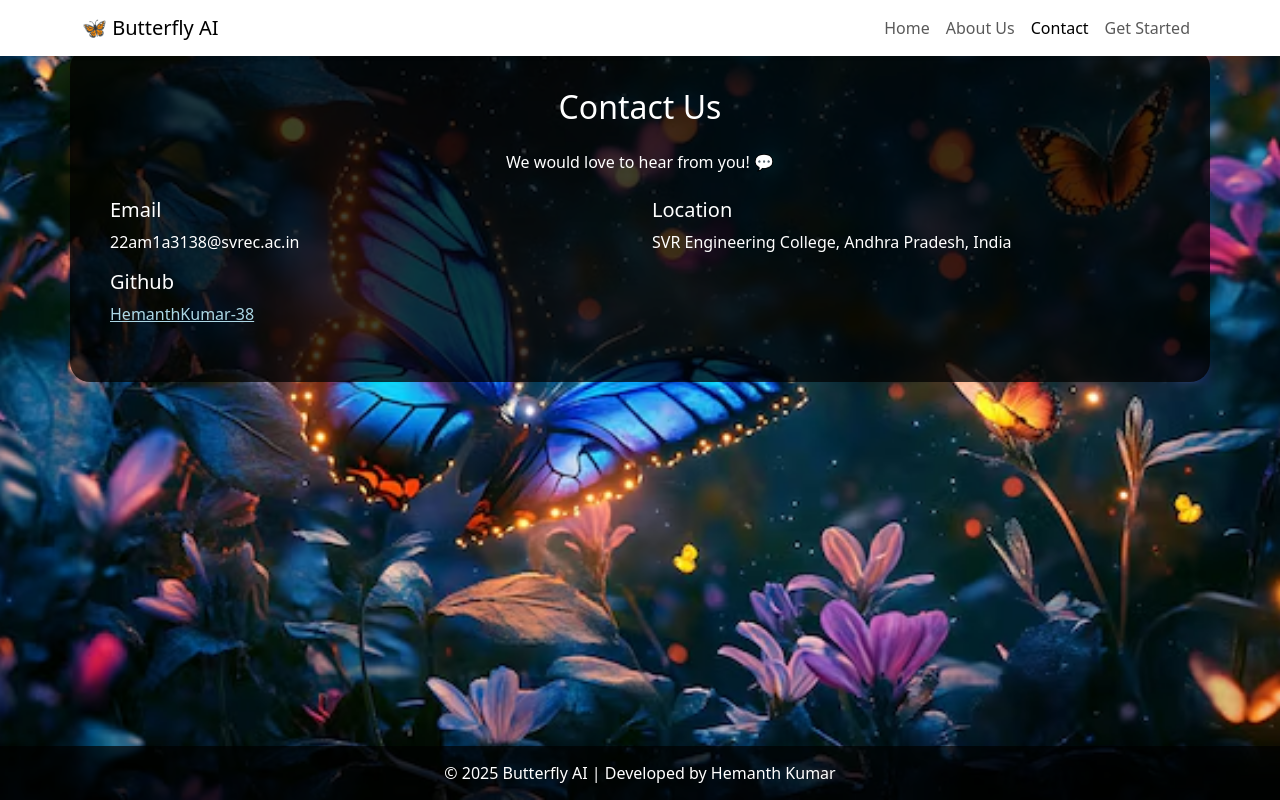
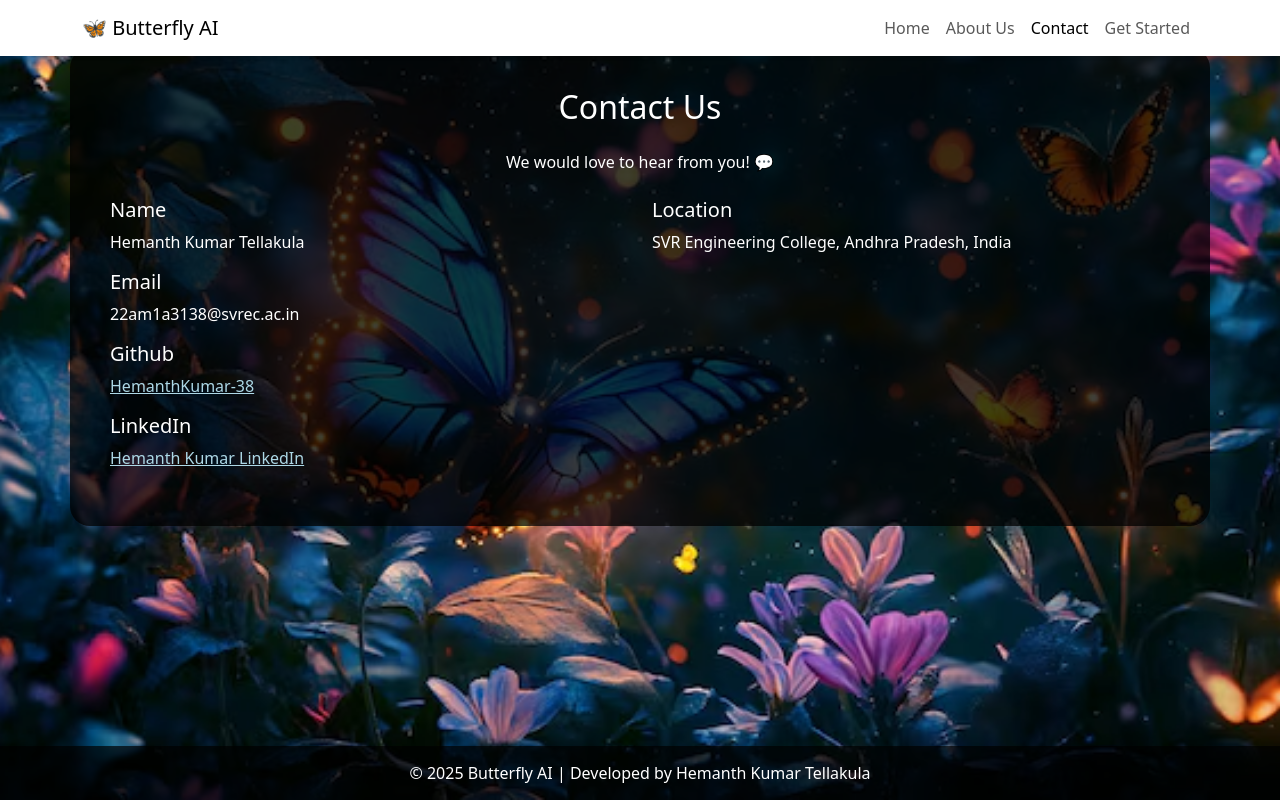
Before and after one commit to HemanthKumar-38/Enchanted-Wings-Marvels-of-Butterfly-Species, a Flask app: page /contact in a window 1280 px wide. Run offline with Flask 3, Linux system fonts and the light colour scheme.

Commit message:
Update contact.html

```diff
--- a/Project Files/templates/contact.html
+++ b/Project Files/templates/contact.html
@@ -53,10 +53,14 @@
     <p class="text-center">We would love to hear from you! 💬</p>
     <div class="row mt-4">
       <div class="col-md-6">
+        <h5>Name</h5>
+        <p>Hemanth Kumar Tellakula</p>
         <h5>Email</h5>
         <p>22am1a3138@svrec.ac.in</p>
         <h5>Github</h5>
         <p><a href="https://github.com/HemanthKumar-38" target="_blank" style="color:lightblue;">HemanthKumar-38</a></p>
+        <h5>LinkedIn</h5>
+        <p><a href="https://www.linkedin.com/in/hemanth-kumar-54807736a/" target="_blank" style="color:lightblue;">Hemanth Kumar LinkedIn</a></p>
       </div>
       <div class="col-md-6">
         <h5>Location</h5>
@@ -66,7 +70,7 @@
   </div>
 
   <footer>
-    © 2025 Butterfly AI | Developed by Hemanth Kumar
+    © 2025 Butterfly AI | Developed by Hemanth Kumar Tellakula
   </footer>
 
   <script src="https://cdn.jsdelivr.net/npm/bootstrap@5.3.0/dist/js/bootstrap.bundle.min.js"></script>
```
